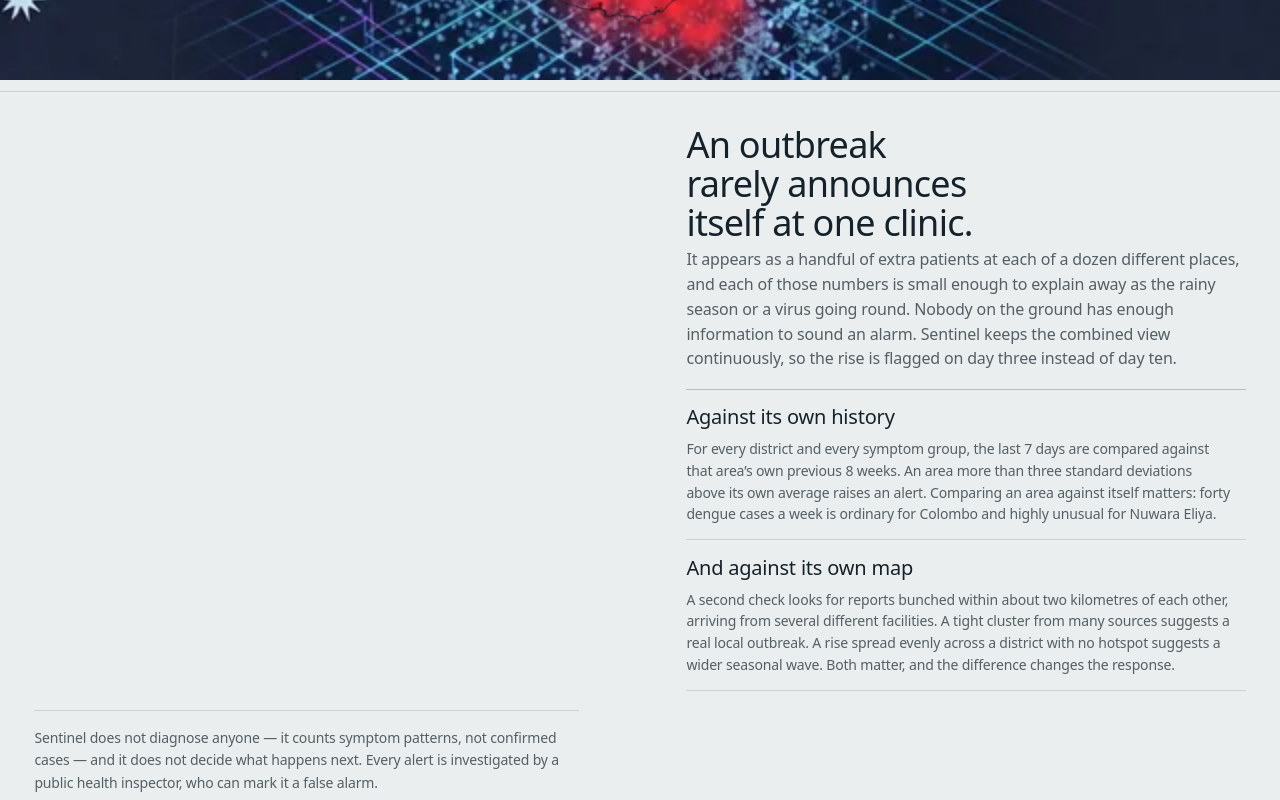
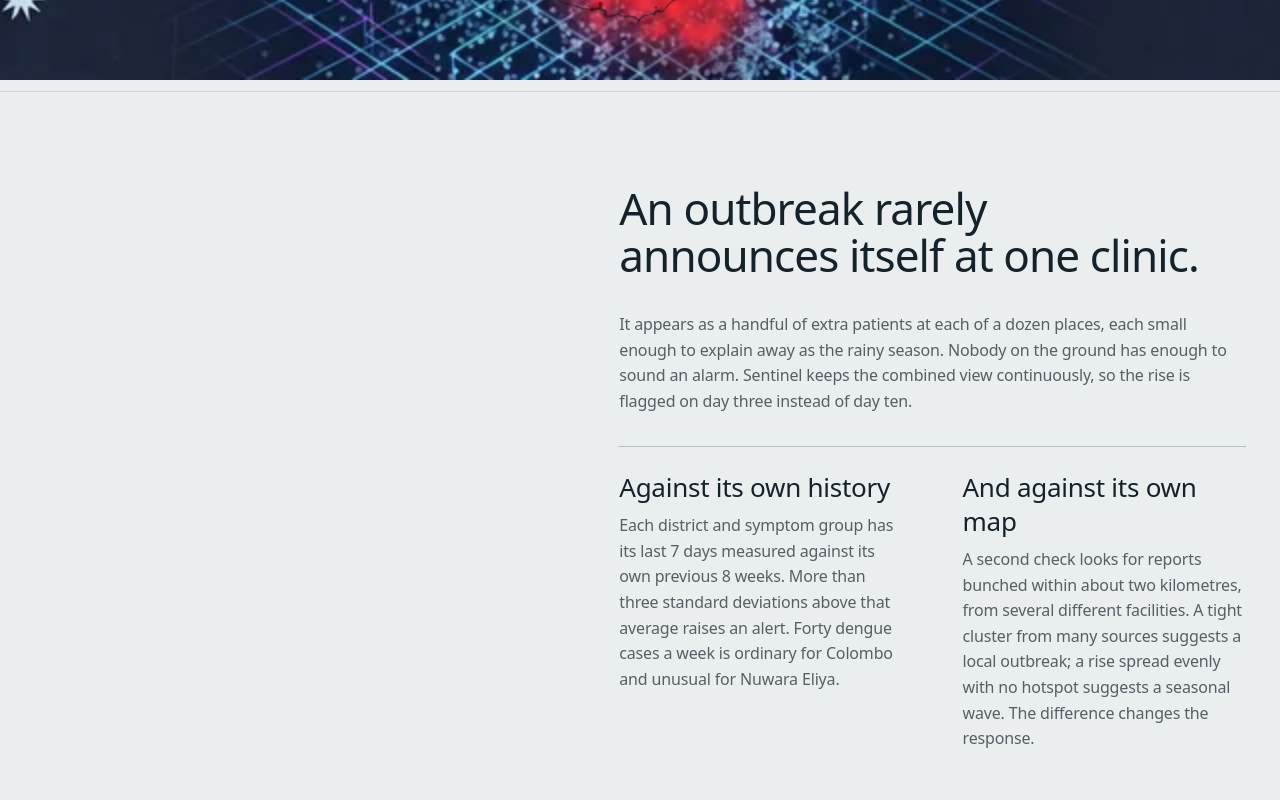
Before and after one commit to Rimaz17/sentinel, a React (Vite) app in the folder frontend/: page / in a window 1280 px wide. Shown: the part 720-1520 px from the top of the page. Built offline with nearby package versions, Linux system fonts and the light colour scheme.

Commit message:
refactor(landing): set the two detection checks side by side

```diff
--- a/frontend/src/features/landing/sections/Mechanism.tsx
+++ b/frontend/src/features/landing/sections/Mechanism.tsx
@@ -5,29 +5,32 @@ import './mechanism.css'
 const CHECKS = [
   {
     term: 'Against its own history',
-    body: 'For every district and every symptom group, the last 7 days are compared against that area’s own previous 8 weeks. An area more than three standard deviations above its own average raises an alert. Comparing an area against itself matters: forty dengue cases a week is ordinary for Colombo and highly unusual for Nuwara Eliya.',
+    body: 'Each district and symptom group has its last 7 days measured against its own previous 8 weeks. More than three standard deviations above that average raises an alert. Forty dengue cases a week is ordinary for Colombo and unusual for Nuwara Eliya.',
   },
   {
     term: 'And against its own map',
-    body: 'A second check looks for reports bunched within about two kilometres of each other, arriving from several different facilities. A tight cluster from many sources suggests a real local outbreak. A rise spread evenly across a district with no hotspot suggests a wider seasonal wave. Both matter, and the difference changes the response.',
+    body: 'A second check looks for reports bunched within about two kilometres, from several different facilities. A tight cluster from many sources suggests a local outbreak; a rise spread evenly with no hotspot suggests a seasonal wave. The difference changes the response.',
   },
 ]
 
 export function Mechanism() {
   return (
     <section className="mechanism" id="mechanism" aria-labelledby="mechanism-title">
-      <div className="shell split split--fill split--flip">
+      <div className="shell split split--fill split--flip mechanism__inner">
         <div className="mechanism__body">
           <h2 id="mechanism-title" className="mechanism__title">
             An outbreak rarely announces itself at one clinic.
           </h2>
+
           <p className="mechanism__standfirst">
-            It appears as a handful of extra patients at each of a dozen different places, and each
-            of those numbers is small enough to explain away as the rainy season or a virus going
-            round. Nobody on the ground has enough information to sound an alarm. Sentinel keeps the
-            combined view continuously, so the rise is flagged on day three instead of day ten.
+            It appears as a handful of extra patients at each of a dozen places, each small enough
+            to explain away as the rainy season. Nobody on the ground has enough to sound an alarm.
+            Sentinel keeps the combined view continuously, so the rise is flagged on day three
+            instead of day ten.
           </p>
 
+          {/* The two checks sit side by side rather than stacked: they are a pair
+              of alternatives, and reading them as columns makes that legible. */}
           <dl className="mechanism__checks">
             {CHECKS.map((check) => (
               <div className="mechanism__check" key={check.term}>
@@ -42,20 +45,9 @@ export function Mechanism() {
           className="mechanism__figure"
           image={twoViews}
           fit="cover"
-          sizes="(min-width: 84rem) 636px, (min-width: 60rem) 45vw, calc(100vw - 2rem)"
+          sizes="(min-width: 84rem) 560px, (min-width: 68rem) 42vw, calc(100vw - 2rem)"
           alt="An illustration. One week drawn twice. Above: patients and hospitals scattered across a grey hillside, annotated “isolated cases” and “rainy season?”. Below: the same ground as a single connected network, with a red cluster picked out and annotated “Sentinel alert”, “DBSCAN cluster” and “hidden outbreak”."
         />
-      </div>
-
-      {/* Full width, under both columns. Kept out of the split because it is the
-          section's closing line, and inside the text column it just made that
-          column taller than the figure beside it. */}
-      <div className="shell">
-        <p className="mechanism__limit">
-          Sentinel does not diagnose anyone — it counts symptom patterns, not confirmed cases — and
-          it does not decide what happens next. Every alert is investigated by a public health
-          inspector, who can mark it a false alarm.
-        </p>
       </div>
     </section>
   )
--- a/frontend/src/features/landing/sections/mechanism.css
+++ b/frontend/src/features/landing/sections/mechanism.css
@@ -1,20 +1,24 @@
-/* This section is meant to be taken in without scrolling, so its padding and
-   its internal rhythm are budgeted against the viewport rather than the page
-   width. */
 .mechanism {
-  padding-block: clamp(1.25rem, 4.2vh, 3.25rem);
+  padding-block: var(--space-2xl);
   border-top: var(--rule-hair);
+}
+
+/* The text carries two sub-columns, so it is given the wider share. The outer
+   edges stay on the shell's gutters; only the divider moves. */
+.mechanism__inner {
+  --split-a: 0.88fr;
+  --split-b: 1.12fr;
 }
 
 .mechanism__body {
   display: grid;
-  gap: clamp(0.7rem, 2.2vh, 1.5rem);
+  gap: var(--space-lg);
   align-content: start;
 }
 
 .mechanism__title {
-  max-width: 18ch;
-  font-size: clamp(1.625rem, 1.2rem + 1.5vw, 2.25rem);
+  max-width: 26ch;
+  font-size: var(--step-title);
   font-weight: var(--weight-medium);
   line-height: var(--leading-title);
   letter-spacing: var(--track-title);
@@ -23,50 +27,41 @@
 .mechanism__standfirst {
   max-width: var(--measure);
   font-size: var(--step-body);
-  line-height: 1.55;
+  line-height: var(--leading-body);
   color: var(--ink-70);
 }
 
 .mechanism__checks {
   display: grid;
-  gap: 0;
+  gap: var(--space-lg);
   margin: 0;
+  padding-top: var(--space-md);
   border-top: var(--rule-firm);
 }
 
 .mechanism__check {
   display: grid;
   gap: var(--space-2xs);
-  padding-block: clamp(0.55rem, 1.8vh, 1.15rem);
-  border-bottom: var(--rule-hair);
+  align-content: start;
 }
 
 .mechanism__check-term {
-  font-size: clamp(1.0625rem, 1rem + 0.35vw, 1.25rem);
+  font-size: var(--step-section);
   font-weight: var(--weight-medium);
   letter-spacing: var(--track-tight);
   line-height: var(--leading-snug);
 }
 
 .mechanism__check-body {
-  max-width: var(--measure);
   margin: 0;
-  font-size: var(--step-small);
-  line-height: 1.55;
+  font-size: var(--step-body);
+  line-height: var(--leading-body);
   color: var(--ink-70);
 }
 
-.mechanism__limit {
-  max-width: var(--measure);
-  margin-top: clamp(1rem, 2.4vh, 1.75rem);
-  padding-top: var(--space-sm);
-  border-top: var(--rule-hair);
-  color: var(--ink-70);
-  font-size: var(--step-small);
+@media (min-width: 68rem) {
+  .mechanism__checks {
+    grid-template-columns: repeat(2, minmax(0, 1fr));
+    gap: var(--space-xl);
+  }
 }
-
-/* The title's own margin does the spacing above the standfirst, so the grid
-   gap does not double it. */
-.mechanism__title + .mechanism__standfirst {
-  margin-top: calc(var(--space-lg) * -0.4);
-}
```
